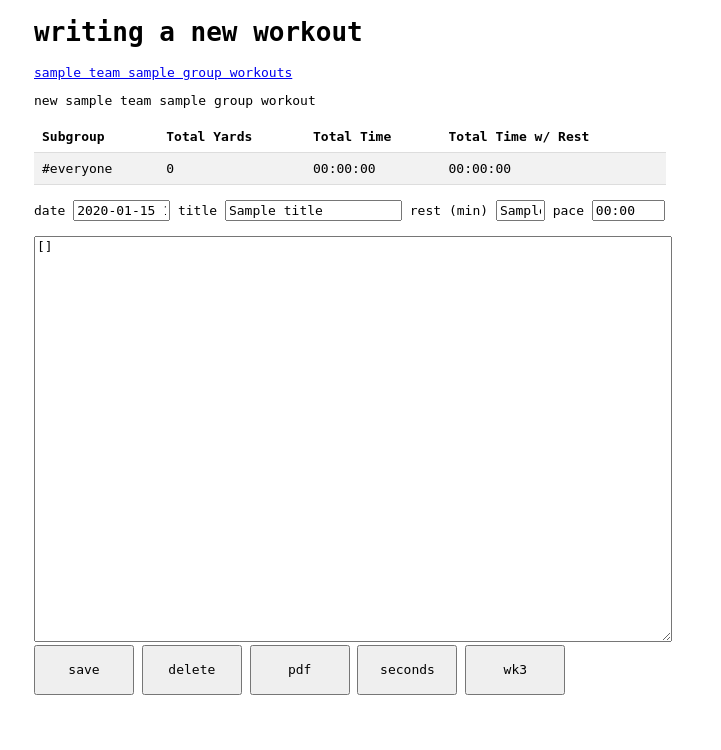
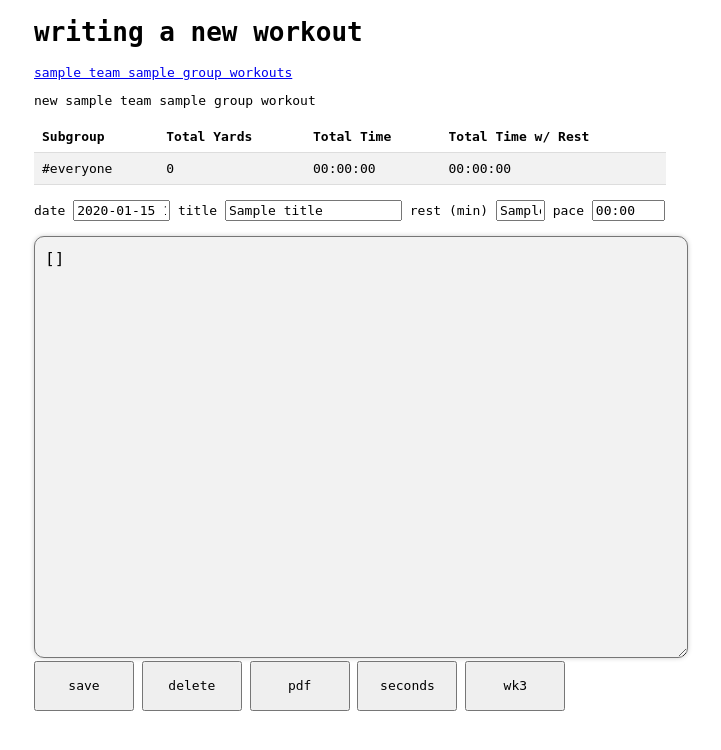
Before and after one commit to bwhybel/workout, a Flask app: template templates/workout_writer.html in a window 1280 px wide. Shown: the part 23-773 px from the top of the page, without its empty margins (290-1011 px from the left). Run offline with Flask 3, Linux system fonts and the light colour scheme; the template is opened without the code that fills it: most values are stand-ins (such as "Sample title", 1, 10 or a date in 2020); some libraries are stand-ins or nearby versions.

Commit message:
Update workout_writer.html

```diff
--- a/templates/workout_writer.html
+++ b/templates/workout_writer.html
@@ -19,6 +19,15 @@ tr:nth-child(even) {
 
 tr:nth-child(odd) {
   background-color: #ffffff;
+}
+
+textarea {
+  border-radius: 10px;
+  padding: 10px;
+  box-shadow: 0 0 5px rgba(0, 0, 0, 0.2);
+  background-color: #f2f2f2;
+  font-size: 16px;
+  line-height: 1.5;
 }
 {% endblock %}
 {% block content %}
```
